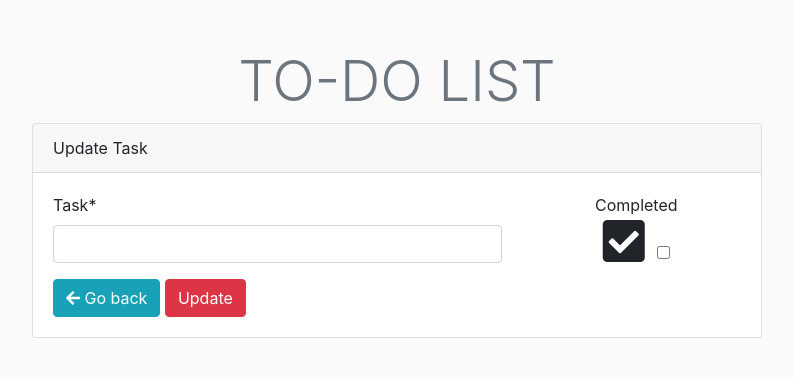
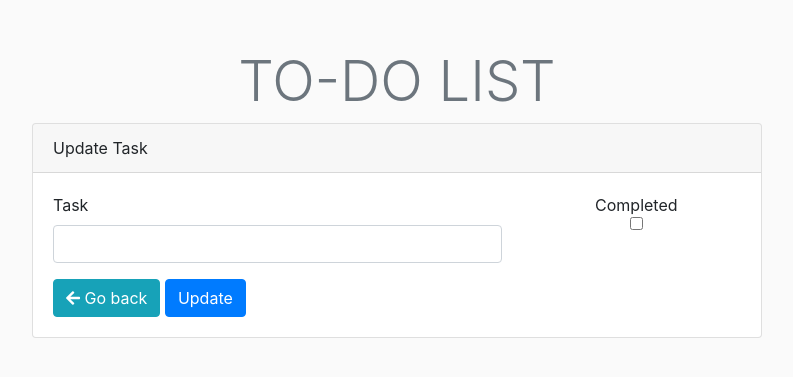
Before and after one commit to KaraMartin/Homework4, a Django app: page /todo/add in a window 1280 px wide. Shown: the top 377 px of the page, without its empty margins (243-1036 px from the left). Run offline with Django 3.2, Linux system fonts and the light colour scheme; some libraries are stand-ins or nearby versions.

Commit message:
FA Button attempts

```diff
--- a/static/css/todo.css
+++ b/static/css/todo.css
@@ -36,6 +36,10 @@ body {
     line-height: 2em;
 }
 
+.asteriskField {
+    display: none;
+}
+
 @media (max-width: 767px) {
     .small-screen-buffer {
         width: 100%;
--- a/templates/todo/update.html
+++ b/templates/todo/update.html
@@ -14,28 +14,38 @@
                 </div>
                 <div class="card-body">
                     <form action="{% url 'update'%}?id={{ taskId }}" method="post">
-                        <div class="row">
+
+                       <div class="row">
                             <div class="col-8">
                                 {% csrf_token %}
                                 {{ form.task|as_crispy_field }}
                             </div>
+
                             <div class="col-4">
                                 <div class="row justify-content-center">
                                     {{ form.completed.label }}
                                 </div>
+
                                 <div class="row justify-content-center">
-                                    <i class="fas fa-check-square fa-3x"> {{ form.completed }} </i>
+                                    {{ form.completed }}
+                                <!-- Trying to find a FA checkbox that works :/
+
+                                    <i class="fas fa-check-square fa-3x btn btn-primary"><button class="btn btn-primary checkbox">   </button></i>
+                                    <input type="checkbox" name="completed" class="fas fa-check-square fa-3x"
+                                           style="color: primary;" id="id_completed" {% if task.completed %}checked{% endif %}>
+                                    <i class="fas fa-check-square fa-3x btn btn-primary"></i> -->
                                     <input type="hidden" name="id" value="{{ taskId }}">
                                 </div>
                             </div>
                         </div>
+
                         <div class="row">
                             <div class="col">
                                 <a href="{% url 'index' %}?id={{ task.id }}" class="btn btn-info"><i class="fas fa-arrow-left"></i> Go back</a>
-                                <button class="btn btn-danger" type="submit">Update</button>
-                                <!-- <input type="submit" value="Send"> -->
+                                <button class="btn btn-primary" type="submit">Update</button>
                             </div>
                         </div>
+
                     </form>
                 </div>
             </div>
--- a/todo/forms.py
+++ b/todo/forms.py
@@ -6,3 +6,6 @@ class TaskForm(forms.ModelForm):
     class Meta:
         model = Task
         fields = '__all__'
+
+    # completed = forms.BooleanField(label='Completed')
+    # ,widget=forms.CheckboxInput(attrs={'class': "fas fa-check-square fa-3x",})
```
